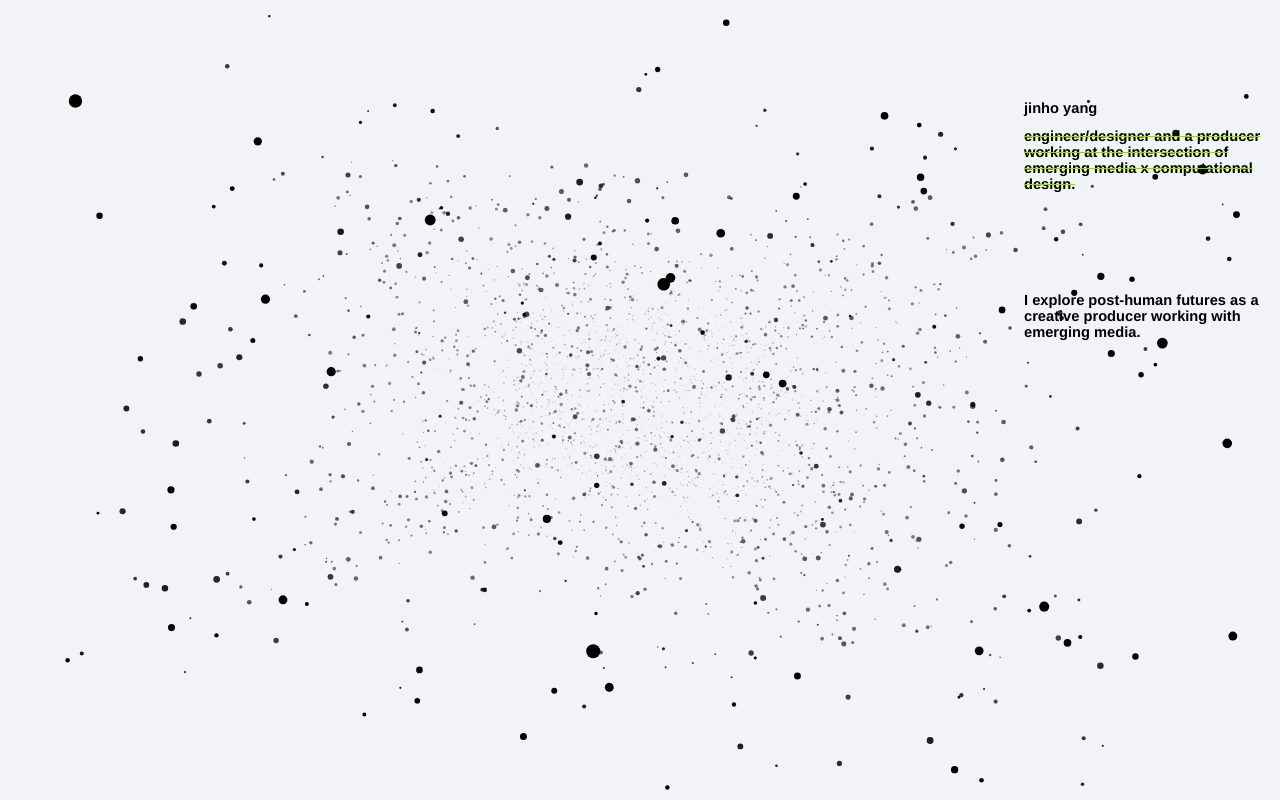
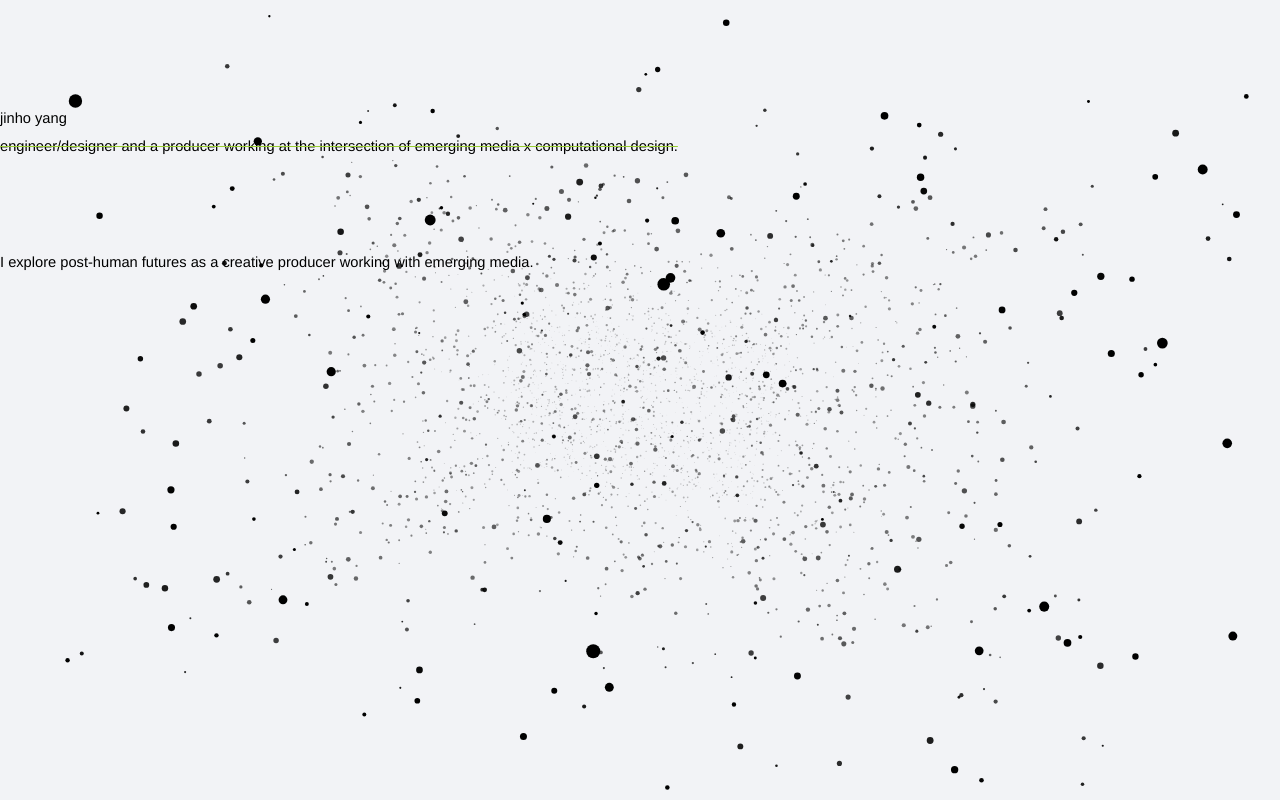
Before and after one commit to jinho72/crimson-star.github.io, a website: page index.html in a window 1280 px wide. Drawn offline with nearby package versions, Linux system fonts and the light colour scheme; animation ran at ten frames a second.

Commit message:
Update styles.css

```diff
--- a/styles.css
+++ b/styles.css
@@ -1,51 +1,48 @@
 body {
   background-color: #f2f3f6;
-  margin-top: 100px;
-  margin-left: 80%;
+  margin: 0;
+  padding: 100px 0 0 0; /* Use padding if you want top spacing */
+  font-family: "Helvetica Neue", sans-serif;
 }
 
+/* Headings */
 h1 {
-  text-decoration: underline;
-  font-family: helvetica neue;
+  text-decoration: none;
   font-size: 11pt;
-  font-weight: 50px;
-  text-decoration: none;
+  font-weight: 400;
 }
 
 h2 {
   text-align: left;
-  font-family: helvetica neue;
   font-size: 11pt;
-  font-weight: 100px;
-  text-decoration: lawngreen;
+  font-weight: 400;
   text-decoration: line-through;
   text-decoration-color: yellowgreen;
 }
 
 h3 {
   margin-top: 100px;
-  font-family: helvetica neue;
   font-size: 11pt;
-  font-weight: 100px;
+  font-weight: 400;
 }
 
-/* Make the canvas cover the full viewport */
+/* Fullscreen Particle Canvas */
 #particle-canvas {
   position: fixed;
   top: 0;
   left: 0;
   width: 100vw;
   height: 100vh;
-  z-index: -1; /* Places it behind your other elements */
+  z-index: -1; /* Behind content */
 }
 
-
-
+/* Floating 3D Ball Logo */
 #logo-container {
   position: fixed;
   top: 20px;
   right: 20px;
   width: 150px;
   height: 150px;
-  pointer-events: none; /* Ensures the logo doesn't interfere with page interactions */
+  pointer-events: none;
+  z-index: 10; /* Make sure it's above the particle canvas */
 }
```
